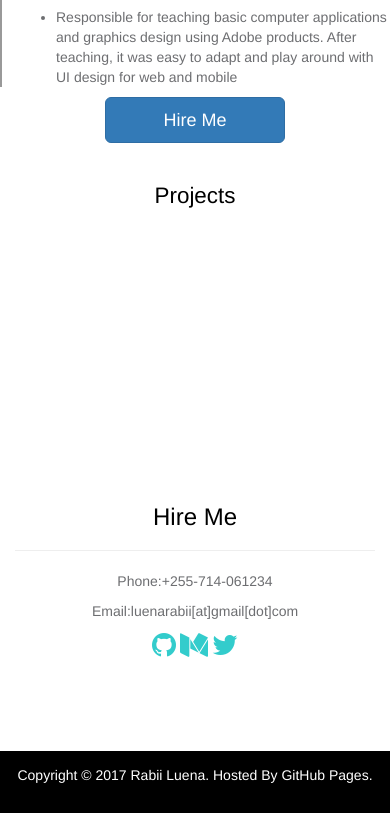
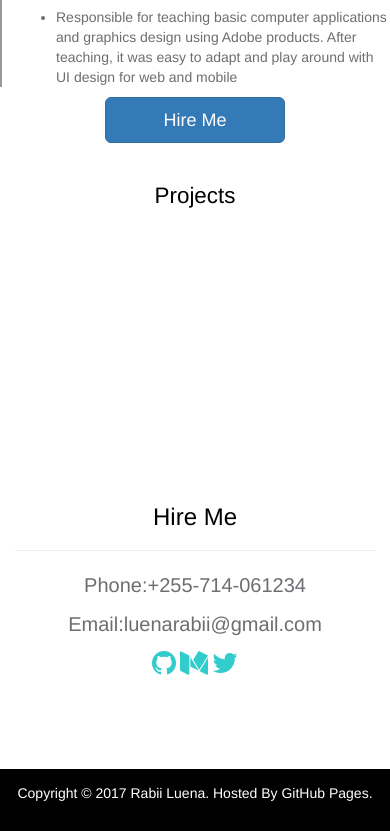
Before and after one commit to rluena/rluena.github.io, a plain HTML site: page index.html in a window 390 px wide. Shown: the part 2124-2955 px from the top of the page. Drawn offline with Linux system fonts and the light colour scheme.

```diff
--- a/css/main.css
+++ b/css/main.css
@@ -165,6 +165,10 @@
 	line-height: 1.5em;
 }
 
+.contact p {
+	font-size: 20px;
+}
+
 div.float-btn {
 	position: fixed;
 	right: 2em;
--- a/index.html
+++ b/index.html
@@ -275,13 +275,13 @@
 			</div>-->
 		</section>
 		<!-- End of project section -->
-		<section id="contact">
+		<section id="contact" class="contact">
 			<div class="text-center contact">
 				<div class="div-col-1">
 					<h3>Hire Me</h3>
 					<hr>
 					<p><span>Phone:</span>+255-714-061234</p>
-					<p><span>Email:</span>luenarabii[at]gmail[dot]com</p>
+					<p><span>Email:</span>luenarabii@gmail.com</p>
 					<a href="http://github.com/rluena"><i class="fa fa-github fa-2x"></i></a>
 					<a href="http://medium.com/@rabiiluena"><i class="fa fa-medium fa-2x"></i></a>
 					<a href="http://twitter.com/rabiiluena"><i class="fa fa-twitter fa-2x"></i></a>
```
